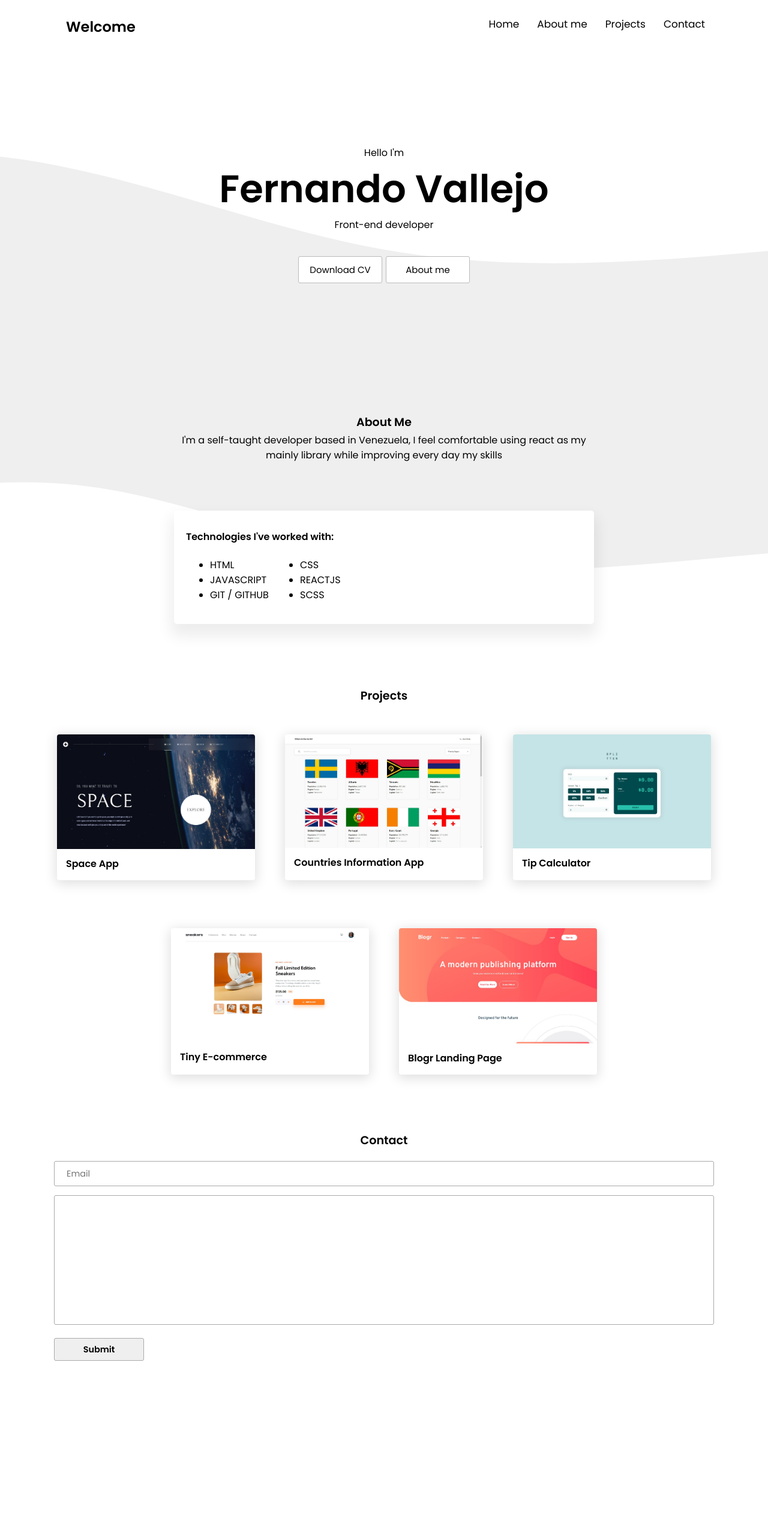
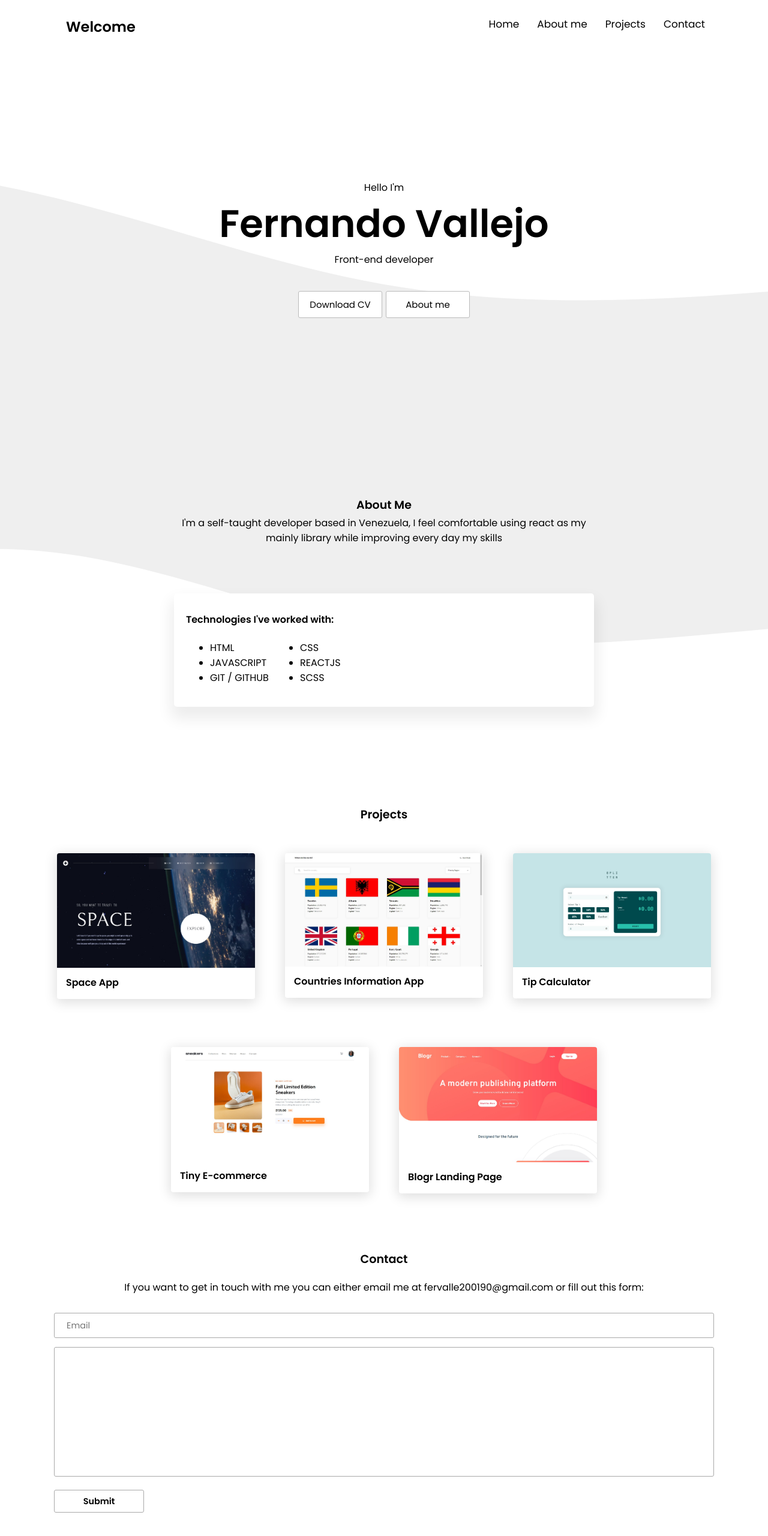
Before and after one commit to fervalle200190/Portfolio, a React (Create React App) app: page / in a window 1280 px wide. Shown: the top 2560 px of the page at 60% size. Before the commit the page ends 2328 px from the top, so only its background shows below. Built offline with nearby package versions, Linux system fonts and the light colour scheme.

Commit message:
fixed desktop

```diff
--- a/src/components/AboutMe.jsx
+++ b/src/components/AboutMe.jsx
@@ -2,7 +2,7 @@ import React from "react";
 
 const AboutMe = () => {
   return (
-    <div className="about-container">
+    <div className="about-container" id="aboutme">
       <div className="inner-about">
         <h3>About Me</h3>
         <div className="my-description">
--- a/src/components/Contact.jsx
+++ b/src/components/Contact.jsx
@@ -28,8 +28,12 @@ const Contact = () => {
     setForm(initialForm);
   };
   return (
-    <div className="contact-container">
+    <div className="contact-container" id="contact">
       <h6>Contact</h6>
+      <p className="contact-detail">
+        If you want to get in touch with me you can either email me at
+        fervalle200190@gmail.com or fill out this form:
+      </p>
       <form onSubmit={handleSubmit}>
         <input
           type="email"
--- a/src/components/Header.jsx
+++ b/src/components/Header.jsx
@@ -21,10 +21,10 @@ const Header = () => {
         </div>
         <div className={`menu-options ${menu}`}>
           <ul>
-            <li>Home</li>
-            <li>About me</li>
-            <li>Projects</li>
-            <li>Contact</li>
+            <li><a href="#home">Home</a></li>
+            <li><a href="#aboutme">About me</a></li>
+            <li><a href="#projects">Projects</a></li>
+            <li><a href="#contact">Contact</a></li>
           </ul>
         </div>
         <div className="dark-switch">
--- a/src/components/Hero.jsx
+++ b/src/components/Hero.jsx
@@ -2,16 +2,18 @@ import React from "react";
 
 const Hero = () => {
   return (
-    <div className="hero-container">
+    <div className="hero-container" id="home">
       <div className="introduction">
         <span>Hello I'm</span>
         <h1>Fernando Vallejo</h1>
         <span>Front-end developer</span>
       </div>
       <div className="buttons-cont">
-          <button>Download CV</button>
+        <button>Download CV</button>
+        <a href="#aboutme">
           <button>About me</button>
-        </div>
+        </a>
+      </div>
     </div>
   );
 };
--- a/src/components/ProjectItself.jsx
+++ b/src/components/ProjectItself.jsx
@@ -1,12 +1,14 @@
 import React from "react";
 
 const ProjectItself = ({ el }) => {
-  const { image, title } = el;
+  const { image, title, link } = el;
   return (
-    <div className="project-cont">
-      <img src={image} alt="" />
-      <h6>{title}</h6>
-    </div>
+    <a href={link} target="_blank" rel="noreferrer">
+      <div className="project-cont">
+        <img src={image} alt={"project"} />
+        <h6>{title}</h6>
+      </div>
+    </a>
   );
 };
 
--- a/src/components/Projects.jsx
+++ b/src/components/Projects.jsx
@@ -10,28 +10,33 @@ const initialDb = [
   {
     image: SpaceApp,
     title: "Space App",
+    link: "https://tender-bhabha-50545f.netlify.app/"
   },
   {
     image: Countries,
     title: "Countries Information App",
+    link: "https://hopeful-ramanujan-d571e1.netlify.app"
   },
   {
     image: TipCalculator,
     title: "Tip Calculator",
+    link: "https://mystifying-brown-2896cf.netlify.app"
   },
   {
     image: Ecommerce,
     title: "Tiny E-commerce",
+    link: 'https://zen-mclean-d4799b.netlify.app'
   },
   {
     image: Blogr,
     title: "Blogr Landing Page",
+    link: "https://tender-bhabha-50545f.netlify.app/"
   },
 ];
 
 const Projects = () => {
   return (
-    <div className="projects-container">
+    <div className="projects-container" id="projects">
       <h4>Projects</h4>
       <div className="inner-projects">
         {initialDb.map((el, index) => {
--- a/src/sass/App.scss
+++ b/src/sass/App.scss
@@ -4,6 +4,11 @@
 @import './components/projects';
 @import './components/contact';
 
+html {
+    scroll-behavior: smooth;
+}
+
 body {
     font-family: 'Poppins', sans-serif;
+    padding-top: 60px;
 }
--- a/src/sass/components/_about.scss
+++ b/src/sass/components/_about.scss
@@ -4,7 +4,7 @@
     background-size: 1200px;
     background-position: top center;
     margin-top: -2px;
-    padding-top: 20px;
+    padding-top: 60px;
     padding-left: 25px;
     padding-right: 25px;
     padding-bottom: 80px;
--- a/src/sass/components/_contact.scss
+++ b/src/sass/components/_contact.scss
@@ -2,7 +2,7 @@
     margin: auto;
     padding: 0 30px;
     padding-top: 20px;
-    padding-bottom: 60px;
+    padding-bottom: 100px;
     max-width: 400px;
     h6 {
         text-align: center;
@@ -35,6 +35,7 @@ form {
     }
     input[type="submit"] {
         border: 1px solid #aaa;
+        background: #fff;
         width: 150px;
         height: 38px;
         font-weight: 800;
@@ -44,6 +45,11 @@ form {
     }
 }
 
+.contact-detail {
+    text-align: center;
+    margin-bottom: 30px;
+}
+
 @media screen and (min-width: 950px) {
     .contact-container {
         max-width: 1100px;
@@ -51,6 +57,10 @@ form {
     form {
         input[type="submit"] {
             margin: 0 0 0 0;
+            transition: background 0.2s ease-out;
+        }
+        input[type="submit"]:hover {
+            background: #eee;
         }
     }
 }
--- a/src/sass/components/_header.scss
+++ b/src/sass/components/_header.scss
@@ -1,5 +1,14 @@
 .main-container {
     position: relative;
+}
+
+.header-container {
+    position: fixed;
+    top: 0;
+    width: 100%;
+    background: #fff;
+    padding-bottom: 20px;
+    z-index: 100;
 }
 
 .menu-container {
@@ -45,6 +54,10 @@
         margin: 17px 0;
         cursor: pointer;
     }
+    a {
+        text-decoration: none;
+        color: #000;
+    }
 }
 
 .show {
--- a/src/sass/components/_hero.scss
+++ b/src/sass/components/_hero.scss
@@ -1,8 +1,8 @@
 .hero-container {
     margin: auto;
     text-align: center;
-    padding-top: 180px;
-    padding-bottom: 140px;
+    padding-top: 240px;
+    padding-bottom: 180px;
     background: url("../../images/wave.svg");
     background-repeat: no-repeat;
     background-position: bottom center;
--- a/src/sass/components/_projects.scss
+++ b/src/sass/components/_projects.scss
@@ -2,10 +2,15 @@
     padding: 0 30px;
     max-width: 400px;
     margin: auto;
+    padding-top: 60px;
     h4 {
         font-size: 1.2rem;
         text-align: center;
         margin-bottom: 50px;
+    }
+    a {
+        text-decoration: none;
+        color: #000;
     }
 }
 
```
